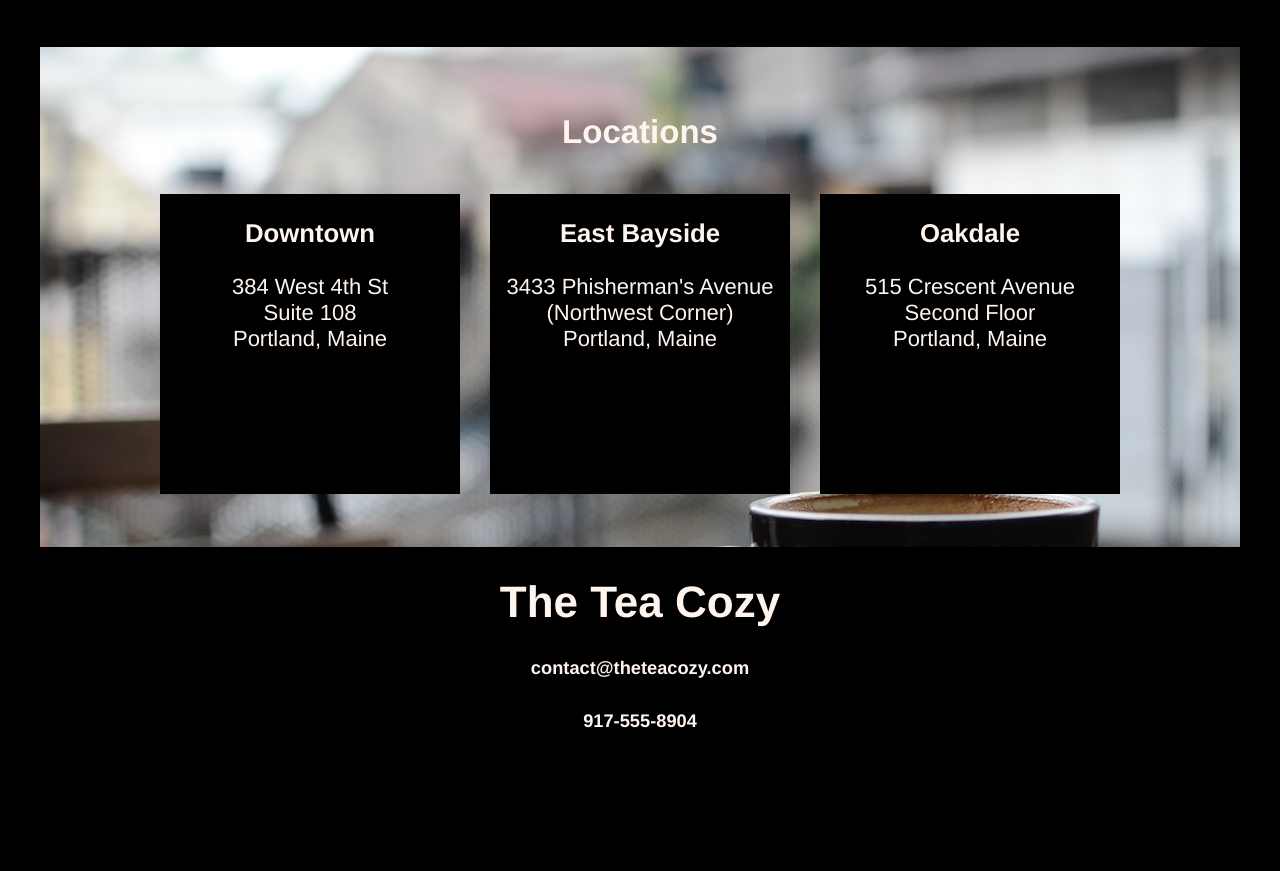
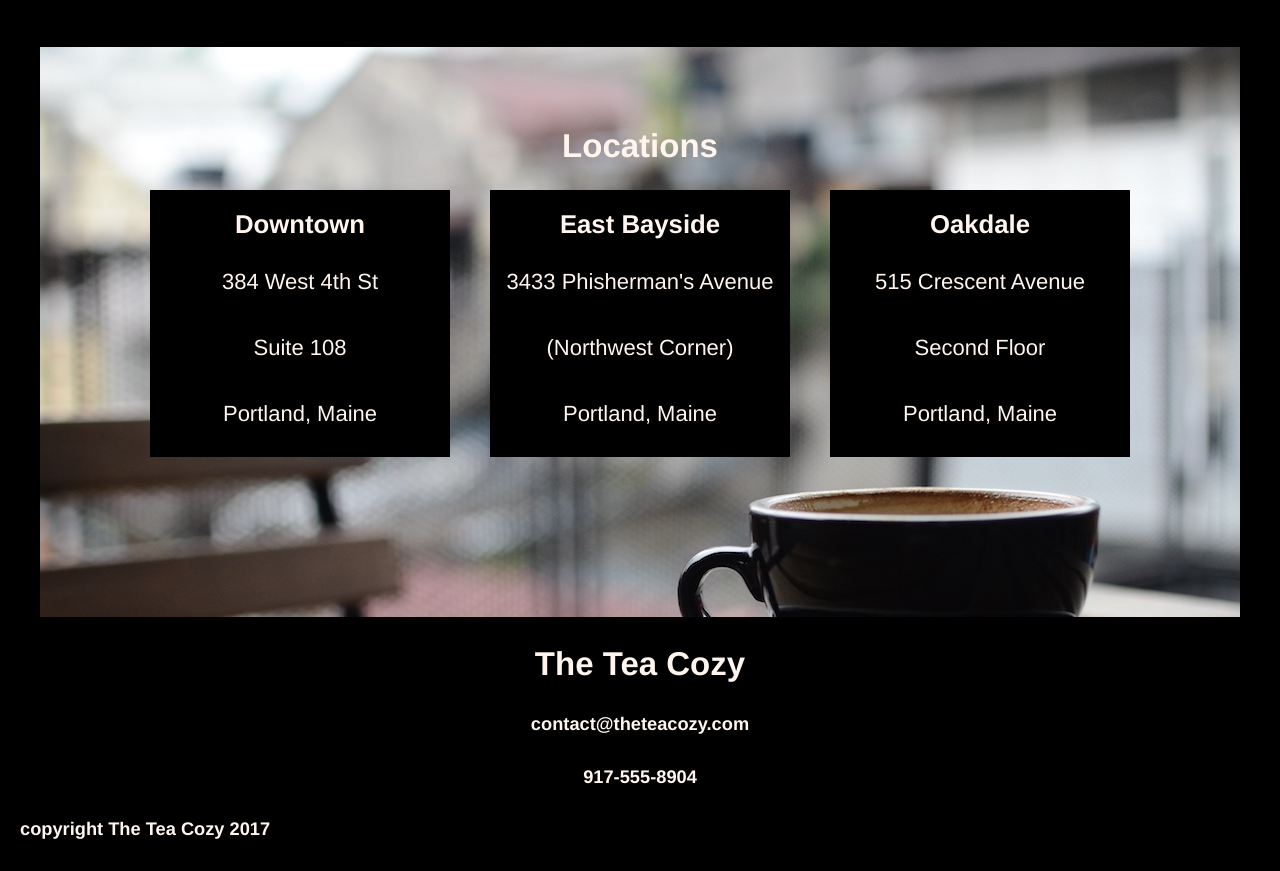
Before and after one commit to Trejo42/tea-cozy, a plain HTML site: page index.html in a window 1280 px wide. Shown: the part 1519-2390 px from the top of the page. Before the commit the page ends 2281 px from the top, so only its background shows below. Drawn offline with Linux system fonts and the light colour scheme.

Commit message:
Add finishing touches

```diff
--- a/index.html
+++ b/index.html
@@ -24,6 +24,7 @@
 
     </header>
 
+    <!--Main Content-->
     <div class="content">
 
       <!--Our Mission-->
@@ -89,15 +90,20 @@
         </div>
       </div>
 
-      <!--  -->
+      <!--Contact Section-->
       <div class="contact">
-        <h1>The Tea Cozy</h1>
+        <h2>The Tea Cozy</h2>
         <h5>contact@theteacozy.com</h5>
         <h5>917-555-8904</h5>
       </div>
 
     </div>
 
+    <!--Copyright Section-->
+    <div class="copyright">
+      <h5>copyright The Tea Cozy 2017</h5>
+    </div>
+
   </body>
 
 </html>
--- a/resources/css/style.css
+++ b/resources/css/style.css
@@ -52,7 +52,7 @@ header {
   text-align: center;
 }
 
-    /*Our Mission*/
+/*Our Mission*/
 
 .mission {
   height: 700px;
@@ -69,8 +69,7 @@ header {
   background-color: black;
 }
 
-
-    /*Tea of the Month*/
+/*Tea of the Month*/
 
 .month {
   display: block;
@@ -101,29 +100,53 @@ header {
   padding: 5px;
 }
 
-
-    /*Locations*/
+/*Locations*/
 
 .locations {
   height: 500px;
-  display: flex;
-  flex-direction: column;
-  justify-content: center;
+  padding-top: 70px;
   background-image: url("../images/img-locations-background.jpg")
 }
 
+.locations h2 {
+  display: block;
+  margin: 0;
+  padding: 10px;
+}
+
 .location-boxes {
-  display: flex;
-  justify-content: center;
-  flex-direction: row;
-  opacity: 1;
+  display: inline-flex;
+  align-items: center;
 }
 
 .store {
   display: inline-flex;
   flex-direction: column;
+  margin: 15px 20px;
+  padding: 10px 0;
   width: 300px;
-  height: 300px;
-  margin: 15px;
   background-color: black;
 }
+
+.store h3 {
+  margin: 0;
+  padding: 10px;
+  font-weight: bold;
+}
+
+.store span {
+  margin: 20px 0;
+}
+
+/*contact*/
+
+.contact {
+
+}
+
+/*copyright*/
+
+.copyright h5 {
+  text-align: left;
+  margin-left: 20px;
+}
```
